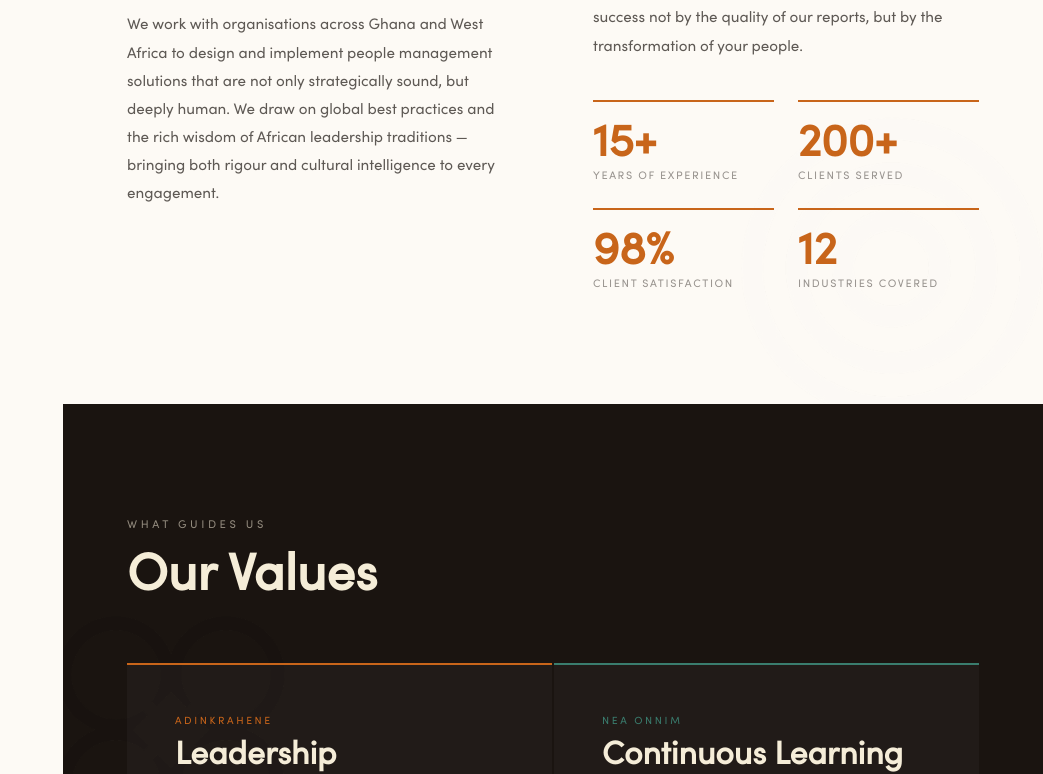
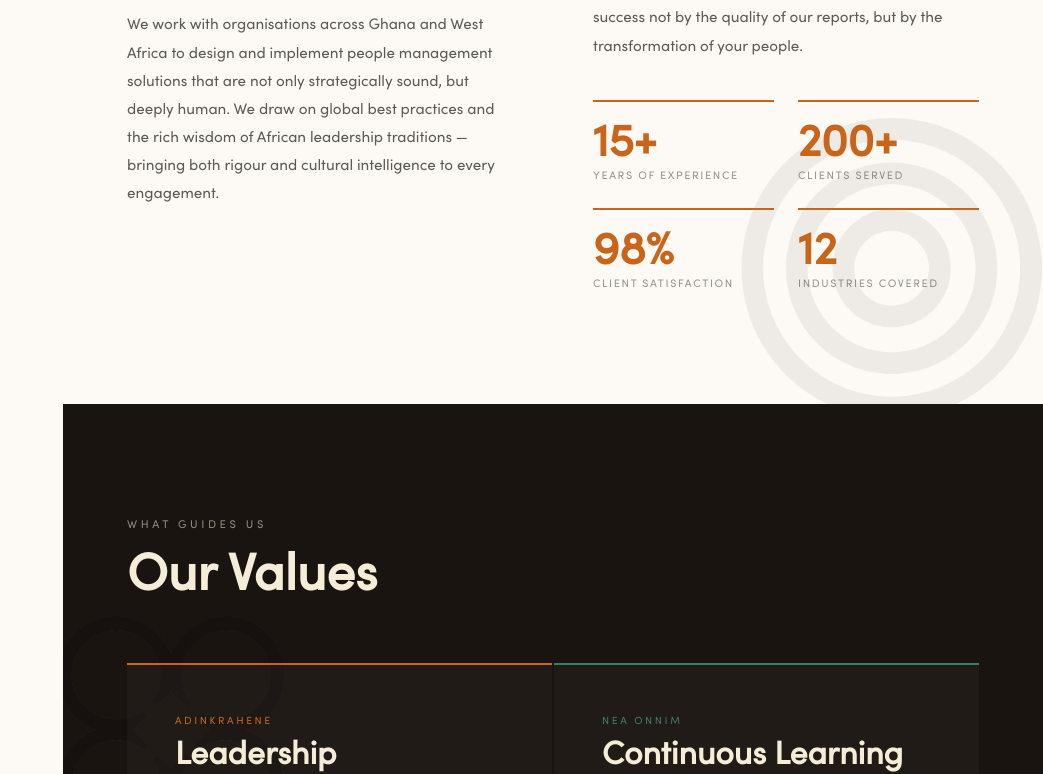
Before and after one commit to niiodartey-tt/ihr-ghana, a Next.js app: page /about in a window 1280 px wide. Shown: the part 1153-1927 px from the top of the page, without its empty margins (237-1280 px from the left). Built offline with nearby package versions, Linux system fonts and the light colour scheme.

Commit message:
feat: Adinkra watermarks visible across all About page sections

```diff
--- a/app/about/page.tsx
+++ b/app/about/page.tsx
@@ -137,7 +137,7 @@ export default function AboutPage() {
         }}>
           <Watermark
             src="/symbols/adinkrahene.png"
-            style={{ right: "-5%", bottom: "-8%", width: "40%", opacity: 0.04, filter: "invert(1)" }}
+            style={{ right: "-5%", bottom: "-8%", width: "40%", opacity: 0.06 }}
           />
           <div style={{ maxWidth: "1100px", margin: "0 auto", width: "100%", position: "relative" }}>
 
@@ -206,7 +206,7 @@ export default function AboutPage() {
         }}>
           <Watermark
             src="/symbols/agyindawuru.png"
-            style={{ left: "-4%", top: "20%", width: "30%", opacity: 0.055 }}
+            style={{ left: "-4%", top: "20%", width: "30%", opacity: 0.12 }}
           />
           <div style={{ maxWidth: "1100px", margin: "0 auto", width: "100%", position: "relative" }}>
             <Reveal>
@@ -289,6 +289,10 @@ export default function AboutPage() {
           position: "sticky", top: 0, zIndex: 5,
           overflow: "clip",
         }}>
+          <Watermark
+            src="/symbols/adinkrahene.png"
+            style={{ left: "-5%", bottom: "-5%", width: "38%", opacity: 0.05 }}
+          />
           <div style={{ maxWidth: "1100px", margin: "0 auto", width: "100%", position: "relative" }}>
             <Reveal>
               <SectionLabel text="The People Behind IHR" />
```
